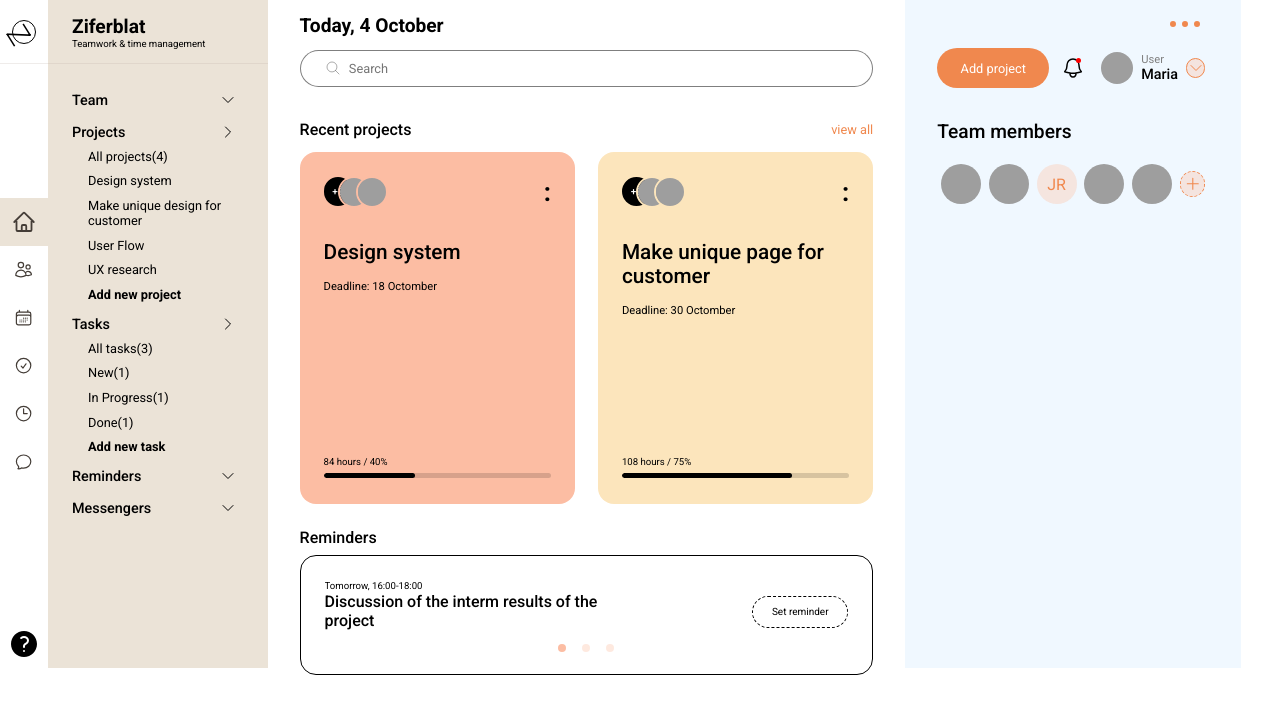
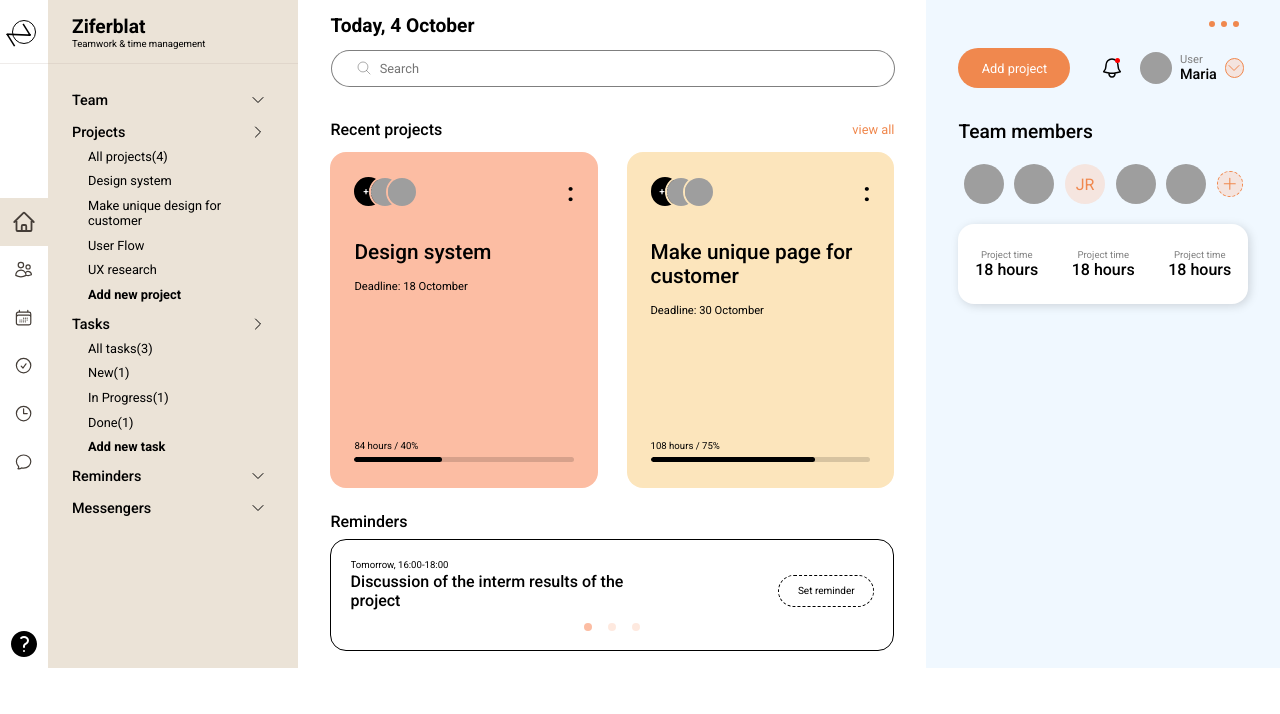
Before and after one commit to Darshan-Kantesariya/Test_5, a website: page index.html in a window 1280 px wide. Drawn offline with Linux system fonts and the light colour scheme; grey boxes are pictures that could not be loaded.

Commit message:
first-comment

```diff
--- a/index.html
+++ b/index.html
@@ -390,6 +390,21 @@
 
             </div>
             <div class="side-box">
+                <div class="side-box-div">
+                    <div class="side-box-div-1">Project time</div>
+                    <div class="side-box-div-2">18 hours</div>
+
+                </div>
+                <div class="side-box-div">
+                    <div class="side-box-div-1">Project time</div>
+                    <div class="side-box-div-2">18 hours</div>
+
+                </div>
+                <div class="side-box-div">
+                    <div class="side-box-div-1">Project time</div>
+                    <div class="side-box-div-2">18 hours</div>
+
+                </div>
 
 
             </div>
--- a/sass/_card.scss
+++ b/sass/_card.scss
@@ -53,8 +53,8 @@
       margin-top: 0.8rem;
 
       &-left {
-        width: 48%;
-        height: 22rem;
+        width: 47.5%;
+        height: 21rem;
         border-radius: 1rem;
         background-color: var(--color-card-1);
         padding: 1.5rem;
@@ -134,7 +134,7 @@
         &-bar {
           width: 100%;
           height: 2rem;
-          margin-top: 10.5rem;
+          margin-top: 9.5rem;
 
           &-name {
             font-size: 0.6rem;
@@ -179,11 +179,12 @@
 
     &-box{
         width: 100%;
-        height: 7.5rem;
+        height: 7rem;
         // background-color: aqua;
         border: 1px solid black;
         border-radius: 1rem;
-        padding: 1.5rem;
+        padding: 1.2rem;
+        padding-bottom: 1rem;
         margin-top: 0.5rem;
         animation: marquee 20s linear infinite;
 
--- a/sass/_layout.scss
+++ b/sass/_layout.scss
@@ -1,6 +1,6 @@
 .maincontainer{
   display: grid;
-  grid-template-columns: 3rem 0.85fr 1.25fr 1fr;
+  grid-template-columns: 3rem 0.85fr 1.25fr 1.2fr;
   // gap: 5px;
 
   height: 100%;
--- a/sass/_side.scss
+++ b/sass/_side.scss
@@ -191,6 +191,35 @@
     }
     &-box{
 
+        height: 5rem;
+        width: 100%;
+        background-color: white;
+        box-shadow: 2px 2px 10px #00000025;
+        margin-top: 1rem;
+        border-radius: 1rem;
+        display: flex;
+        justify-content: space-around;
+        align-items: center;
+
+        &-div{
+
+            height: 4rem;
+            width: 5rem;
+            display: flex;
+            justify-content: center;
+            align-items: center;
+            flex-direction: column;
+
+            &-1{
+                font-size: 0.6rem;
+                color: gray;
+            }
+            &-2{
+                font-size: 1rem;
+                font-weight: 500;
+            }
+        }
+
 
     }
     &-task{
```
Also changed, not shown: css/style.css.
